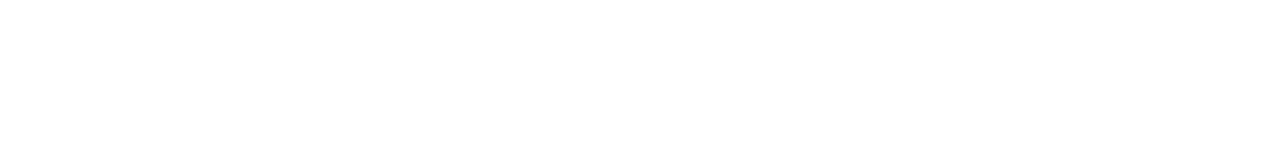
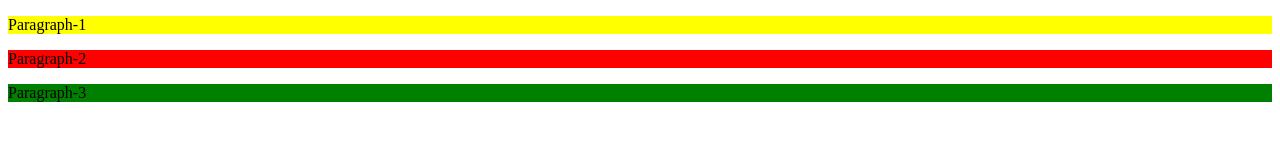
Before and after one commit to acciojob/id-color-Ganesh2048, a website: page main.html in a window 1280 px wide. Drawn offline with Linux system fonts and the light colour scheme.

Commit message:
created a submission

```diff
--- a/main.html
+++ b/main.html
@@ -8,6 +8,9 @@
 
 <body>
 	<!-- the entire body must be written by student -->
+	<p id="yellow">Paragraph-1</p>
+	<p id="red">Paragraph-2</p>
+	<p id="green">Paragraph-3</p>
     <script type="text/javascript" src="./script.js">
 </script>
 
--- a/styles.css
+++ b/styles.css
@@ -1 +1,16 @@
 /*  your css code here. If applicable */
+#yellow{
+	background-color:yellow;
+	border-width:1px;
+	border-color:green;
+}
+#red{
+	background-color:red;
+	border-width:1px;
+	border-color:black;
+}
+#green{
+	background-color:green;
+	border-width:1px;
+	border-color:yellow;
+}
```
